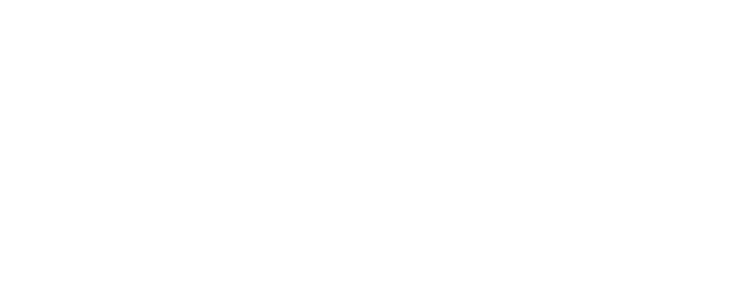
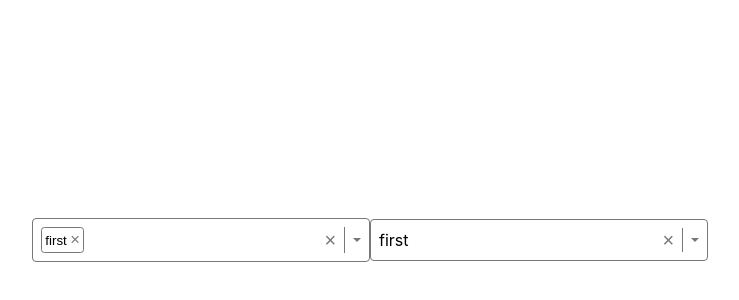
Before and after one commit to ahnge/react-ts-tut, a React (Create React App) app: page / in a window 1280 px wide. Shown: the part 160-460 px from the top of the page, without its empty margins (270-1009 px from the left). Built offline with nearby package versions, Linux system fonts and the light colour scheme.

Commit message:
multiple  select component

```diff
--- a/src/App.css
+++ /dev/null
@@ -1,38 +0,0 @@
-.App {
-  text-align: center;
-}
-
-.App-logo {
-  height: 40vmin;
-  pointer-events: none;
-}
-
-@media (prefers-reduced-motion: no-preference) {
-  .App-logo {
-    animation: App-logo-spin infinite 20s linear;
-  }
-}
-
-.App-header {
-  background-color: #282c34;
-  min-height: 100vh;
-  display: flex;
-  flex-direction: column;
-  align-items: center;
-  justify-content: center;
-  font-size: calc(10px + 2vmin);
-  color: white;
-}
-
-.App-link {
-  color: #61dafb;
-}
-
-@keyframes App-logo-spin {
-  from {
-    transform: rotate(0deg);
-  }
-  to {
-    transform: rotate(360deg);
-  }
-}
--- a/src/App.tsx
+++ b/src/App.tsx
@@ -1,7 +1,30 @@
-import "./App.css";
+import { useState } from "react";
+import Select from "./Select";
+
+import { SelectOptions } from "./Select";
+
+const options = [
+  { label: "first", value: 1 },
+  { label: "second", value: 2 },
+  { label: "third", value: 3 },
+  { label: "fourth", value: 4 },
+  { label: "fifth", value: 5 },
+];
 
 function App() {
-  return <div className="App"></div>;
+  const [value1, setValue1] = useState<SelectOptions[]>([options[0]]);
+  const [value2, setValue2] = useState<SelectOptions | undefined>(options[0]);
+  return (
+    <div className="App">
+      <Select
+        options={options}
+        value={value1}
+        onChange={(o) => setValue1(o)}
+        multiple
+      />
+      <Select options={options} value={value2} onChange={(o) => setValue2(o)} />
+    </div>
+  );
 }
 
 export default App;
--- /dev/null
+++ b/src/Select.tsx
@@ -0,0 +1,149 @@
+import "./select.css";
+import { useState, useEffect, useRef } from "react";
+
+export type SelectOptions = {
+  label: string;
+  value: number;
+};
+
+type MultipleSelectProps = {
+  multiple: true;
+  value: SelectOptions[];
+  onChange: (value: SelectOptions[]) => void;
+};
+
+type SingleSelectProps = {
+  multiple?: false;
+  value?: SelectOptions;
+  onChange: (value: SelectOptions | undefined) => void;
+};
+
+type SelectProps = {
+  options: SelectOptions[];
+} & (SingleSelectProps | MultipleSelectProps);
+
+const Select = ({ value, onChange, options, multiple }: SelectProps) => {
+  const [open, setOpen] = useState(false);
+  const [highLightedIndex, setHighlightedIndex] = useState(0);
+  const containerRef = useRef<HTMLDivElement>(null);
+
+  const clearOptions = () => {
+    multiple ? onChange([]) : onChange(undefined);
+  };
+
+  const selectOption = (option: SelectOptions) => {
+    if (multiple) {
+      if (value?.includes(option)) {
+        onChange(value.filter((v) => v !== option));
+      } else {
+        onChange([...value, option]);
+      }
+    } else {
+      onChange(option);
+    }
+  };
+
+  const isSelected = (op: SelectOptions) => {
+    if (multiple) {
+      return value.includes(op);
+    }
+    return op === value;
+  };
+
+  useEffect(() => {
+    if (open) setHighlightedIndex(0);
+  }, [open]);
+
+  useEffect(() => {
+    const handler = (e: KeyboardEvent) => {
+      if (e.target != containerRef.current) return;
+      switch (e.code) {
+        case "Enter":
+        case "Space":
+          setOpen((prev) => !prev);
+          if (open) selectOption(options[highLightedIndex]);
+          break;
+        case "ArrowUp":
+        case "ArrowDown": {
+          if (!open) {
+            setOpen(true);
+            break;
+          }
+
+          const newValue = highLightedIndex + (e.code === "ArrowDown" ? 1 : -1);
+          if (newValue >= 0 && newValue < options.length) {
+            setHighlightedIndex(newValue);
+          }
+          break;
+        }
+        case "Escape":
+          setOpen(false);
+          break;
+      }
+    };
+    containerRef.current?.addEventListener("keydown", handler);
+
+    return () => {
+      containerRef.current?.removeEventListener("keydown", handler);
+    };
+  }, [open, highLightedIndex, options]);
+
+  return (
+    <div
+      className="container"
+      onClick={() => setOpen((p) => !p)}
+      tabIndex={0}
+      onBlur={() => setOpen(false)}
+      ref={containerRef}
+    >
+      <span className="value">
+        {multiple
+          ? value?.map((v) => (
+              <button
+                key={v.value}
+                onClick={(e) => {
+                  e.stopPropagation();
+                  selectOption(v);
+                }}
+                className="option-badge"
+              >
+                {v.label}
+                <span className="remove-btn">&times;</span>
+              </button>
+            ))
+          : value?.label}
+      </span>
+      <button
+        className="clear-btn"
+        onClick={(e) => {
+          e.stopPropagation();
+          clearOptions();
+        }}
+      >
+        &times;
+      </button>
+      <div className="divider"></div>
+      <div className="caret"></div>
+      <ul className={`options ${open ? "show" : ""}`}>
+        {options.map((op, index) => (
+          <li
+            key={op.value}
+            className={`option ${isSelected(op) ? "selected" : ""}
+            ${highLightedIndex === index ? "highlighted" : ""}
+            `}
+            onClick={(e) => {
+              e.stopPropagation();
+              selectOption(op);
+              setOpen(false);
+            }}
+            onMouseEnter={() => setHighlightedIndex(index)}
+          >
+            {op.label}
+          </li>
+        ))}
+      </ul>
+    </div>
+  );
+};
+
+export default Select;
--- a/src/index.css
+++ b/src/index.css
@@ -1,13 +1,20 @@
 body {
   margin: 0;
-  font-family: -apple-system, BlinkMacSystemFont, 'Segoe UI', 'Roboto', 'Oxygen',
-    'Ubuntu', 'Cantarell', 'Fira Sans', 'Droid Sans', 'Helvetica Neue',
+  font-family: -apple-system, BlinkMacSystemFont, "Segoe UI", "Roboto", "Oxygen",
+    "Ubuntu", "Cantarell", "Fira Sans", "Droid Sans", "Helvetica Neue",
     sans-serif;
   -webkit-font-smoothing: antialiased;
   -moz-osx-font-smoothing: grayscale;
 }
 
 code {
-  font-family: source-code-pro, Menlo, Monaco, Consolas, 'Courier New',
+  font-family: source-code-pro, Menlo, Monaco, Consolas, "Courier New",
     monospace;
 }
+
+.App {
+  min-height: 100vh;
+  display: flex;
+  justify-content: center;
+  align-items: center;
+}
--- /dev/null
+++ b/src/select.css
@@ -0,0 +1,113 @@
+.container {
+  position: relative;
+  width: 20em;
+  min-height: 1.5em;
+  border: 0.05em solid #777;
+  display: flex;
+  align-items: center;
+  gap: 0.5em;
+  padding: 0.5em;
+  border-radius: 0.25em;
+  outline: none;
+}
+
+.container:focus {
+  border-color: hsl(200, 100%, 50%);
+}
+
+.value {
+  flex-grow: 1;
+  display: flex;
+  gap: 0.5em;
+  flex-wrap: wrap;
+}
+
+.clear-btn {
+  background: none;
+  color: #777;
+  border: none;
+  outline: none;
+  cursor: pointer;
+  padding: 0;
+  font-size: 1.25em;
+}
+
+.clear-btn:focus,
+.clear-btn:hover {
+  color: #333;
+}
+
+.divider {
+  background-color: #777;
+  align-self: stretch;
+  width: 0.05em;
+}
+
+.caret {
+  translate: 0 25%;
+  border: 0.25em solid transparent;
+  border-top-color: #777;
+}
+
+.options {
+  position: absolute;
+  margin: 0;
+  padding: 0;
+  list-style: none;
+  display: none;
+  max-height: 15em;
+  overflow-y: auto;
+  border: 0.05em solid #777;
+  border-radius: 0.25em;
+  width: 100%;
+  left: 0;
+  top: calc(100% + 0.25em);
+  background-color: white;
+  z-index: 100;
+}
+
+.options.show {
+  display: block;
+}
+
+.option {
+  padding: 0.25em 0.5em;
+  cursor: pointer;
+}
+
+.option.selected {
+  background-color: hsl(200, 100%, 70%);
+}
+
+.option.highlighted {
+  background-color: hsl(200, 100%, 50%);
+  color: white;
+}
+
+.option-badge {
+  display: flex;
+  align-items: center;
+  border: 0.05em solid #777;
+  border-radius: 0.25em;
+  padding: 0.15em 0.25em;
+  gap: 0.25em;
+  cursor: pointer;
+  background: none;
+  outline: none;
+}
+
+.option-badge:hover,
+.option-badge:focus {
+  background-color: hsl(0, 100%, 90%);
+  border-color: hsl(0, 100%, 50%);
+}
+
+.option-badge:hover > .remove-btn,
+.option-badge:focus > .remove-btn {
+  color: hsl(0, 100%, 50%);
+}
+
+.option-badge > .remove-btn {
+  font-size: 1.25em;
+  color: #777;
+}
```
